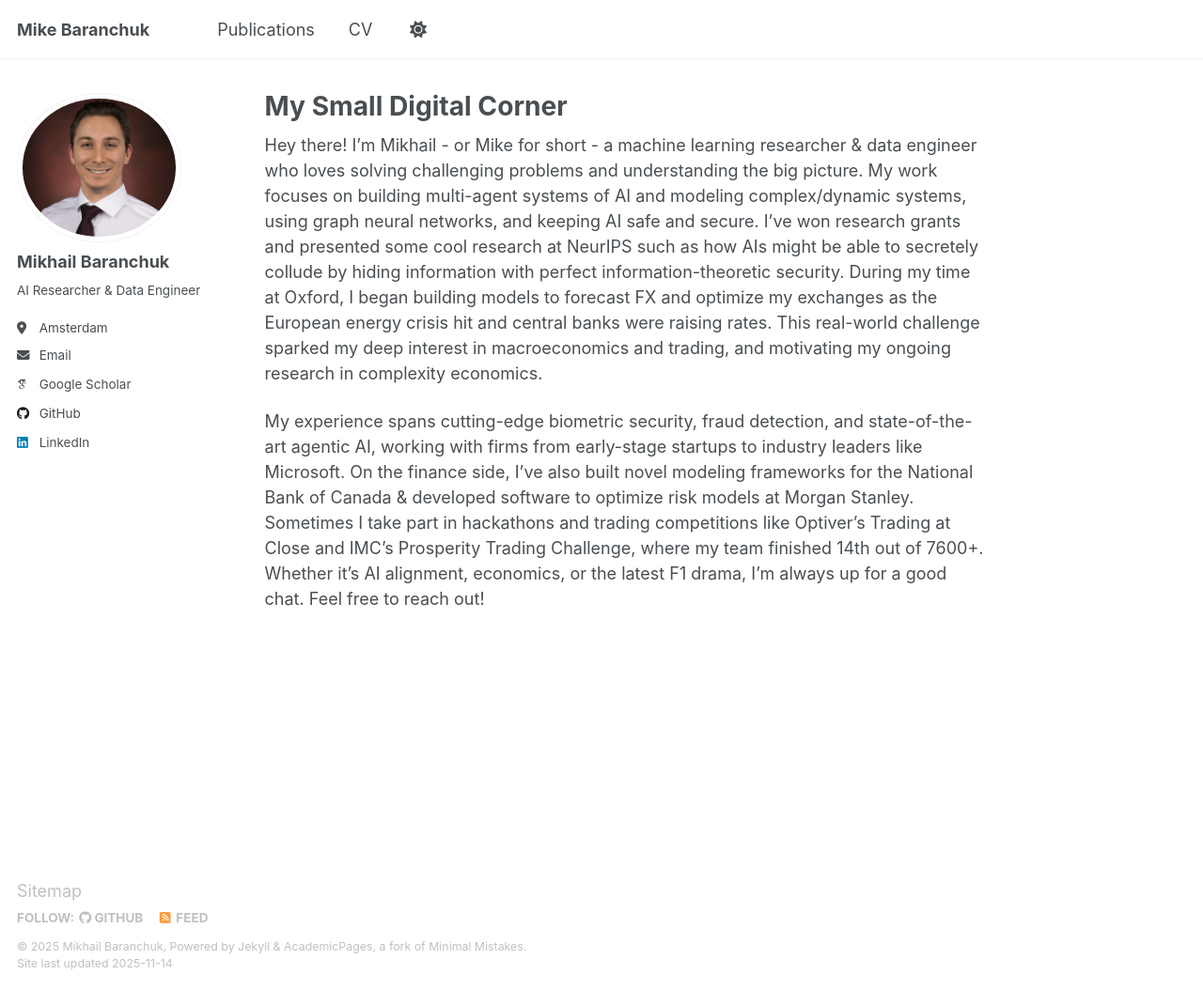
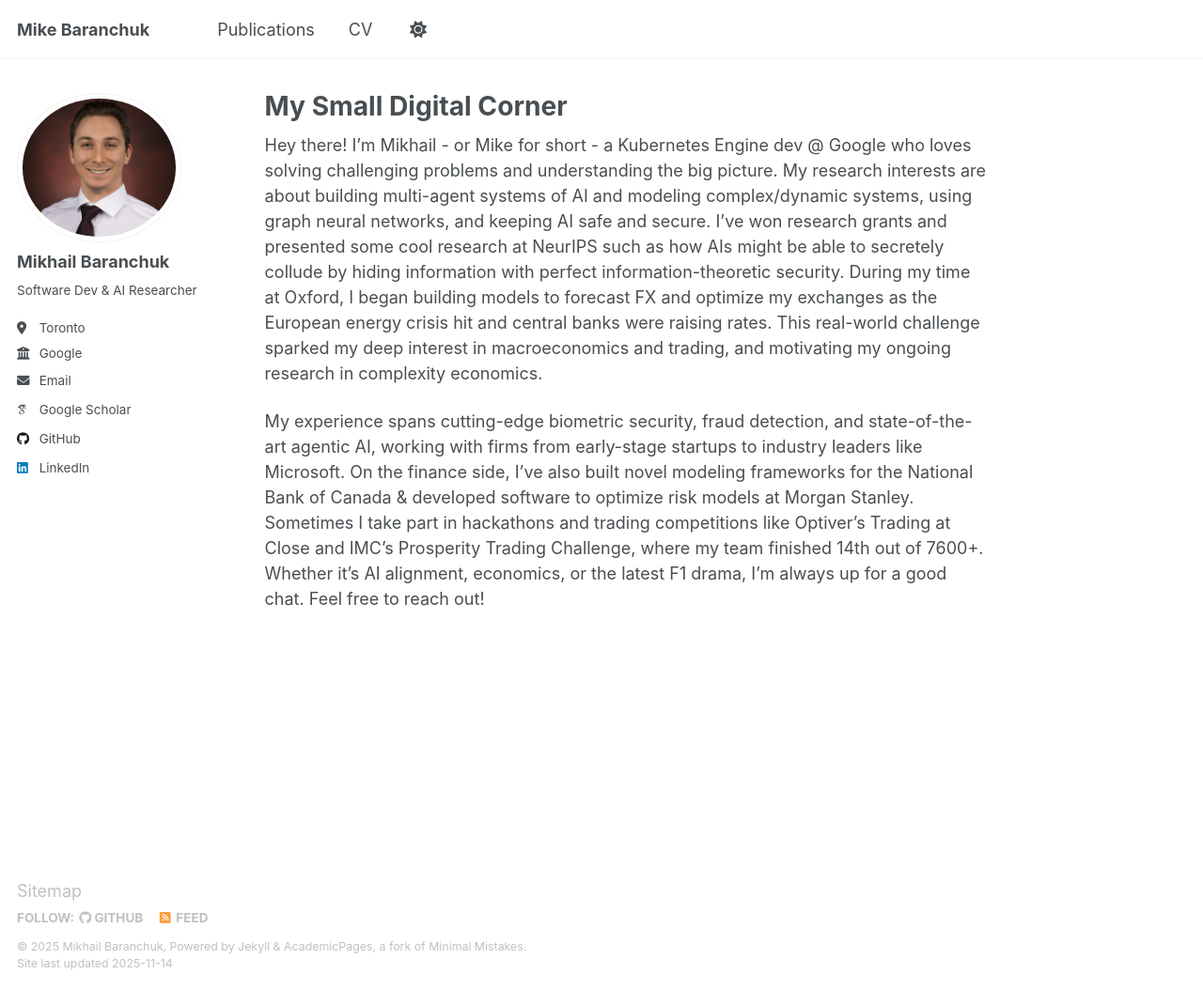
Before and after one commit to BaranchukM/BaranchukM.github.io, a Jekyll site: the page built from _pages/about.md, in a window 1280 px wide and 1054 px high. Shown: the whole window at 94% size. Built offline with Jekyll 4.4.1, drawn with Linux system fonts in a browser that asks for light colours; some web fonts are replaced.

Commit message:
updating move to Toronto

```diff
--- a/_config.yml
+++ b/_config.yml
@@ -25,9 +25,9 @@ author:
   avatar           : "portrait.png"
   name             : "Mikhail Baranchuk"
   pronouns         : # example: "she/her"
-  bio              : "AI Researcher & Data Engineer"
-  location         : "Amsterdam"
-  employer         : # Name
+  bio              : "Software Dev & AI Researcher"
+  location         : "Toronto"
+  employer         : "Google"
   uri              : # URL
   email            : "baranchukmikhail+wb@gmail.com"
 
--- a/_pages/about.md
+++ b/_pages/about.md
@@ -7,6 +7,6 @@ redirect_from:
   - /about.html
 ---
 
-Hey there! I'm Mikhail - or Mike for short - a machine learning researcher & data engineer who loves solving challenging problems and understanding the big picture. My work focuses on building multi-agent systems of AI and modeling complex/dynamic systems, using graph neural networks, and keeping AI safe and secure. I've won research grants and presented some cool research at NeurIPS such as how AIs might be able to secretely collude by hiding information with perfect information-theoretic security. During my time at Oxford, I began building models to forecast FX and optimize my exchanges as the European energy crisis hit and central banks were raising rates. This real-world challenge sparked my deep interest in macroeconomics and trading, and motivating my ongoing research in complexity economics.
+Hey there! I'm Mikhail - or Mike for short - a Kubernetes Engine dev @ Google who loves solving challenging problems and understanding the big picture. My research interests are about building multi-agent systems of AI and modeling complex/dynamic systems, using graph neural networks, and keeping AI safe and secure. I've won research grants and presented some cool research at NeurIPS such as how AIs might be able to secretely collude by hiding information with perfect information-theoretic security. During my time at Oxford, I began building models to forecast FX and optimize my exchanges as the European energy crisis hit and central banks were raising rates. This real-world challenge sparked my deep interest in macroeconomics and trading, and motivating my ongoing research in complexity economics.
 
 My experience spans cutting-edge biometric security, fraud detection, and state-of-the-art agentic AI, working with firms from early-stage startups to industry leaders like Microsoft. On the finance side, I’ve also built novel modeling frameworks for the National Bank of Canada & developed software to optimize risk models at Morgan Stanley. Sometimes I take part in hackathons and trading competitions like Optiver’s Trading at Close and IMC’s Prosperity Trading Challenge, where my team finished 14th out of 7600+. Whether it’s AI alignment, economics, or the latest F1 drama, I’m always up for a good chat. Feel free to reach out!
```
